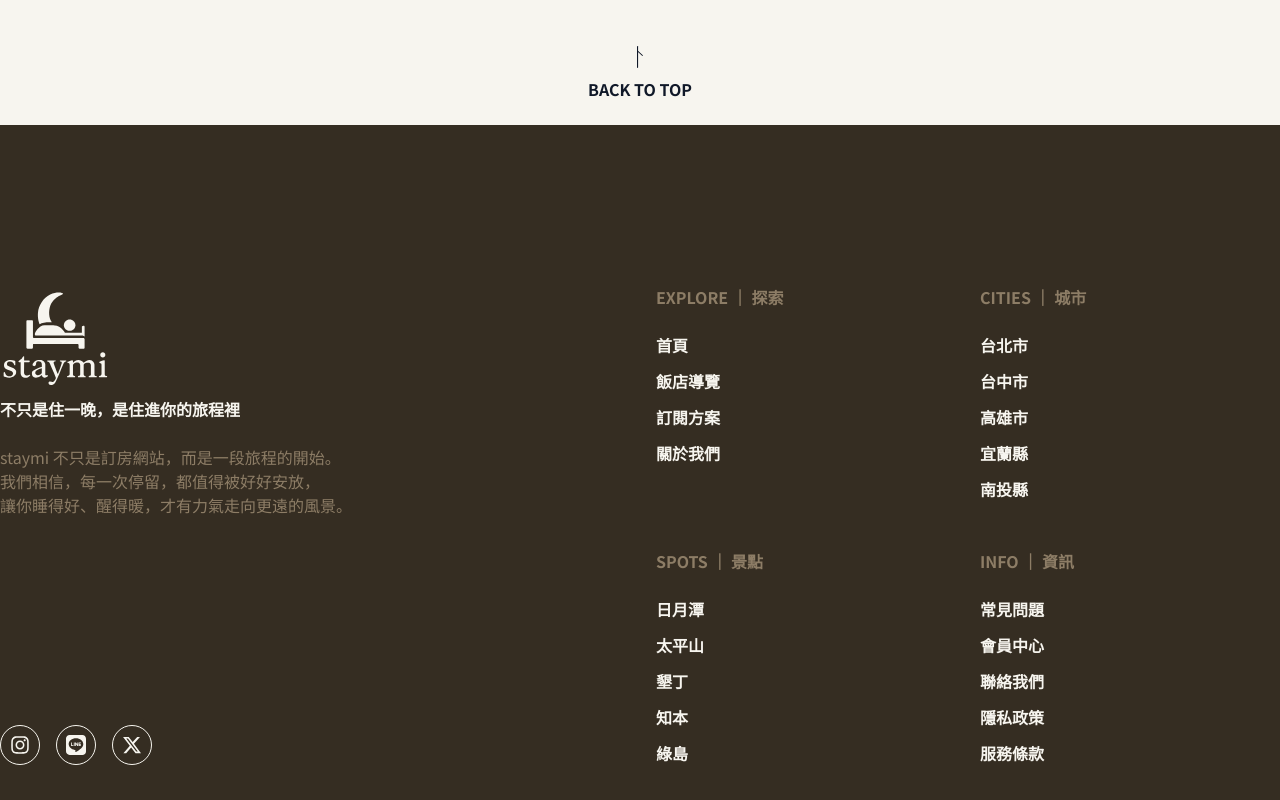
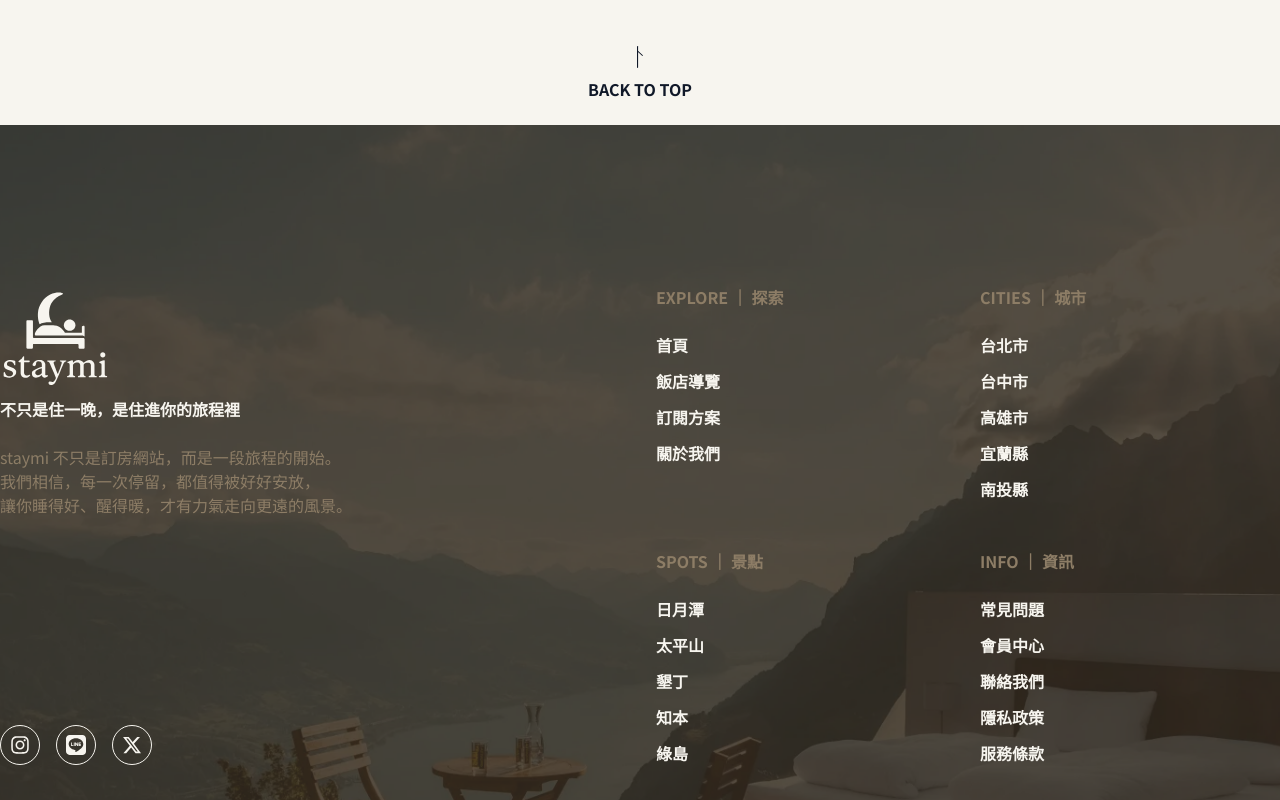
Before and after one commit to MisTPEBUS/stay-mi-next-app, a Next.js app: page / in a window 1280 px wide. Shown: the part 5260-6060 px from the top of the page. Built offline with nearby package versions, Linux system fonts and the light colour scheme.

Commit message:
refactor: 💡 footer 加上背景圖片

```diff
--- a/src/components/layout/Footer/index.tsx
+++ b/src/components/layout/Footer/index.tsx
@@ -51,7 +51,7 @@ const sitemap: SitemapSection[] = [
 
 const Footer = () => {
   return (
-    <footer className="bg-secondary md:h-[912px] md:py-[160px]">
+    <footer className="bg-secondary bg-[url('/footer-bg.webp')] bg-cover bg-top md:h-[912px] md:py-[160px]">
       <div className="container m-auto flex flex-col justify-between px-6 pt-16 pb-6 md:flex-row md:px-0 md:py-0">
         <div className="flex flex-col items-center gap-10 md:items-start md:justify-between">
           <div className="flex flex-col gap-6">
```
Also changed, not shown: public/footer-bg.webp (added).
